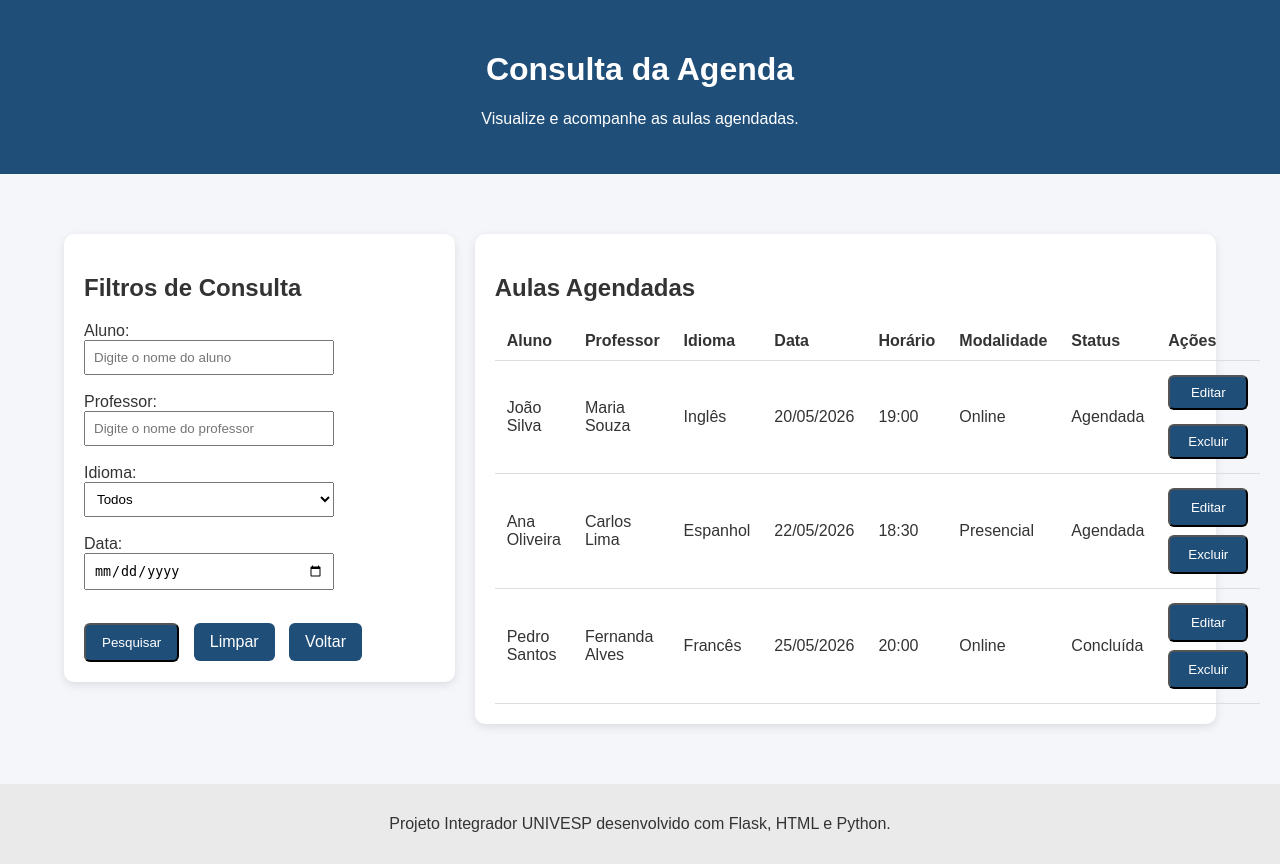
After one commit to raphaelmoro/agenda_escola, a Flask app: page /consulta_agenda in a window 1280 px wide. The commit adds this page. Run offline with Flask 3, Linux system fonts and the light colour scheme.

Commit message:
Criação de tela

```diff
--- a/app.py
+++ b/app.py
@@ -3,12 +3,24 @@ from flask import Flask, render_template, request
 app = Flask(__name__)
 
 @app.route("/")
+
 def home():
     return render_template("index.html")
+
+@app.route("/cadastro_professor")
+def cadastro_professor():
+    return render_template("cadastro_professor.html")
+
+@app.route("/consulta_agenda")
+def consulta_agenda():
+    return render_template("consulta_agenda.html")
 
 @app.route("/cadastro_aluno", methods=["GET", "POST"])
 def cadastro_aluno():
     mensagem = ""
+
+
+
 
     if request.method == "POST":
         nome = request.form.get("nome")
--- a/static/css/style.css
+++ b/static/css/style.css
@@ -49,3 +49,68 @@ footer {
     background-color: #eaeaea;
     margin-top: 30px;
 }
+
+/* Ajuste da página de consulta da agenda */
+
+.container {
+    width: 90%;
+    max-width: 1200px;
+    margin: 30px auto;
+    display: flex;
+    gap: 20px;
+    align-items: flex-start;
+}
+
+.card {
+    flex: 1;
+}
+
+.card:nth-child(2) {
+    flex: 2;
+}
+
+table {
+    width: 100%;
+    border-collapse: collapse;
+}
+
+th, td {
+    padding: 12px;
+    text-align: left;
+    vertical-align: middle;
+    border-bottom: 1px solid #ddd;
+}
+
+td .btn,
+td button {
+    margin: 4px 0;
+    width: 80px;
+}
+
+input, select {
+    width: 100%;
+    max-width: 250px;
+    padding: 8px;
+    box-sizing: border-box;
+}
+
+.acoes {
+    display: flex;
+    flex-direction: column;
+    gap: 8px;
+}
+
+table td, table th {
+    padding: 10px 12px;
+}
+
+.acoes {
+    display: flex;
+    flex-direction: column;
+    gap: 6px;
+}
+
+.acoes .btn {
+    width: 80px;
+    padding: 8px;
+}
--- /dev/null
+++ b/templates/consulta_agenda.html
@@ -0,0 +1,117 @@
+<!DOCTYPE html>
+<html lang="pt-BR">
+<head>
+    <meta charset="UTF-8">
+    <meta name="viewport" content="width=device-width, initial-scale=1.0">
+    <title>Consulta da Agenda</title>
+    <link rel="stylesheet" href="{{ url_for('static', filename='css/style.css') }}">
+</head>
+<body>
+
+<header>
+    <h1>Consulta da Agenda</h1>
+    <p>Visualize e acompanhe as aulas agendadas.</p>
+</header>
+
+<main class="container">
+
+    <section class="card">
+        <h2>Filtros de Consulta</h2>
+
+        <form method="GET">
+            <label for="aluno">Aluno:</label><br>
+            <input type="text" id="aluno" name="aluno" placeholder="Digite o nome do aluno"><br><br>
+
+            <label for="professor">Professor:</label><br>
+            <input type="text" id="professor" name="professor" placeholder="Digite o nome do professor"><br><br>
+
+            <label for="idioma">Idioma:</label><br>
+            <select id="idioma" name="idioma">
+                <option value="">Todos</option>
+                <option value="Inglês">Inglês</option>
+                <option value="Espanhol">Espanhol</option>
+                <option value="Francês">Francês</option>
+                <option value="Italiano">Italiano</option>
+            </select><br><br>
+
+            <label for="data">Data:</label><br>
+            <input type="date" id="data" name="data"><br><br>
+
+            <button type="submit" class="btn">Pesquisar</button>
+            <a href="/consulta_agenda" class="btn">Limpar</a>
+            <a href="/" class="btn">Voltar</a>
+        </form>
+    </section>
+
+    <section class="card">
+        <h2>Aulas Agendadas</h2>
+
+        <table>
+            <thead>
+                <tr>
+                    <th>Aluno</th>
+                    <th>Professor</th>
+                    <th>Idioma</th>
+                    <th>Data</th>
+                    <th>Horário</th>
+                    <th>Modalidade</th>
+                    <th>Status</th>
+                    <th>Ações</th>
+                </tr>
+            </thead>
+
+            <tbody>
+                <tr>
+                    <td>João Silva</td>
+                    <td>Maria Souza</td>
+                    <td>Inglês</td>
+                    <td>20/05/2026</td>
+                    <td>19:00</td>
+                    <td>Online</td>
+                    <td>Agendada</td>
+                        <td class="acoes">
+    <button class="btn">Editar</button>
+    <button class="btn">Excluir</button>
+</td>
+                    </td>
+                </tr>
+
+                <tr>
+                    <td>Ana Oliveira</td>
+                    <td>Carlos Lima</td>
+                    <td>Espanhol</td>
+                    <td>22/05/2026</td>
+                    <td>18:30</td>
+                    <td>Presencial</td>
+                    <td>Agendada</td>
+                    <td>
+                        <button class="btn">Editar</button>
+                        <button class="btn">Excluir</button>
+                    </td>
+                </tr>
+
+                <tr>
+                    <td>Pedro Santos</td>
+                    <td>Fernanda Alves</td>
+                    <td>Francês</td>
+                    <td>25/05/2026</td>
+                    <td>20:00</td>
+                    <td>Online</td>
+                    <td>Concluída</td>
+                    <td>
+                        <button class="btn">Editar</button>
+                        <button class="btn">Excluir</button>
+                    </td>
+                </tr>
+            </tbody>
+        </table>
+    </section>
+
+</main>
+
+<footer>
+    <p>Projeto Integrador UNIVESP desenvolvido com Flask, HTML e Python.</p>
+</footer>
+
+</body>
+</html>
--- a/templates/index.html
+++ b/templates/index.html
@@ -18,12 +18,13 @@
             <p>Esse é o sistema inicial da agenda escolar.</p>
             <a href="/cadastro_aluno" class="btn">Cadastrar Aluno</a>
             <a href="/agenda_aulas" class="btn">Agenda de Aulas</a>
+            <a href="/cadastro_professor" class="btn">Cadastrar Professor</a>
+            <a href="/consulta_agenda" class="btn">Consultar Agenda</a>
         </section>
 
         <section class="card">
             <h2>Próximos passos</h2>
             <ul>
-                <li>Cadastro de alunos</li>
                 <li>Cadastro de professores</li>
                 <li>Agendamento de aulas</li>
                 <li>Consulta de horários</li>
```
Also changed, not shown: templates/cadastro_professor.html (added, +61 -0 lines).
